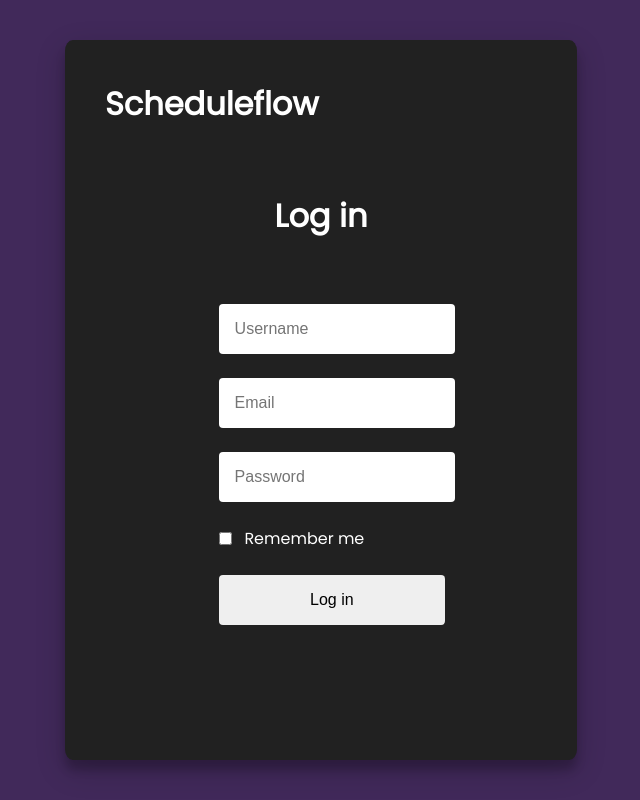
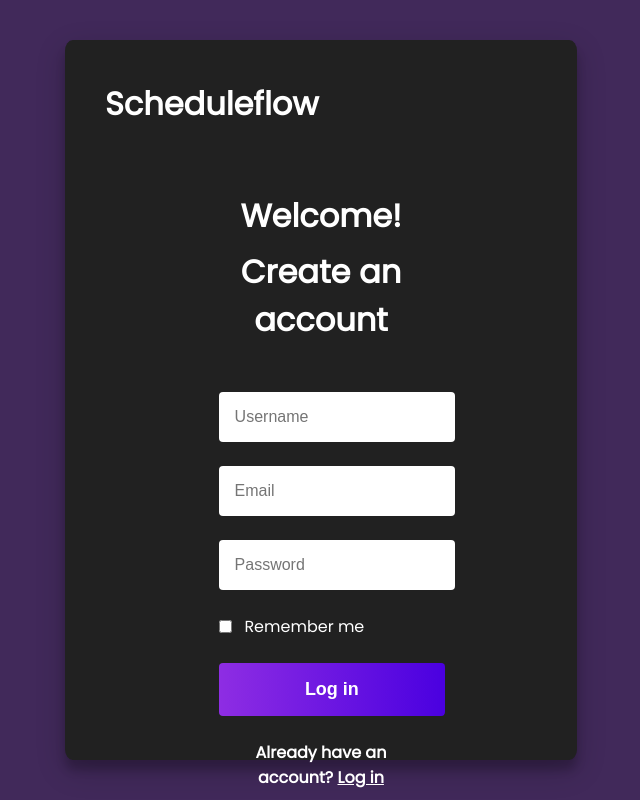
Before and after one commit to Tanzkalmar35/ScheduleFlow, a website built with Vite: page src/html/login.html in a window 1280 px wide. Shown: the whole page, without its empty margins (319-959 px from the left). Built offline with nearby package versions, Linux system fonts and the light colour scheme.

Commit message:
Filtered lambda function calls out of the success toast messages.
Reworked the signup modal (login.html).

```diff
--- a/src/html/login.html
+++ b/src/html/login.html
@@ -26,7 +26,8 @@
         </div>
         <div class="login-modal-content-wrapper">
             <div class="login-modal-content">
-                <h1 class="login-modal-headline">Log in</h1>
+                <h1 class="login-modal-headline">Welcome!</h1>
+                <h1 class="login-modal-subheadline">Create an account</h1>
                 <form id="login-form">
                     <label>
                         <input id="login-modal-username" class="input__field" type="text" placeholder="Username" required/>
@@ -41,8 +42,16 @@
                         <input id="login-modal-remember-me" type="checkbox" aria-selected="true"/>
                         <span>Remember me</span>
                     </label>
-                    <button id="login-btn" type="submit">Log in</button>
+                    <button id="login-btn" type="submit" class="submit-button">Log in</button>
                 </form>
+                <h4 class="login-modal-headline">
+                    Already have an account?
+                    <span>
+                        <a class="text-white" href="login.html">
+                            Log in
+                        </a>
+                    </span>
+                </h4>
             </div>
         </div>
     </div>
--- a/src/styles.css
+++ b/src/styles.css
@@ -92,9 +92,13 @@ input:focus {
     outline: none;
 }
 
+.login-modal-subheadline {
+    margin-bottom: 3vh;
+}
+
 .login-modal-headline {
-    margin-bottom: 5vh;
     margin-top: 3vh;
+    margin-bottom: 1vh;
 }
 
 #login-modal-remember-me {
@@ -102,14 +106,16 @@ input:focus {
     padding: 1rem;
 }
 
-#login-btn {
+.submit-button {
     width: 17.7vw;
     padding: 1rem;
     border-radius: var(--size-radius);
     border: none;
-    color: black;
-    font-size: medium;
+    font-size: large;
+    font-weight: bold;
     cursor: pointer;
+    background: linear-gradient(to right, #8e2de3, #4a00e0);
+    color: white;
 }
 
 .notifications {
@@ -198,3 +204,7 @@ input:focus {
     --color: #3498db;
     background-image: linear-gradient(to right, #3498db55, #22242f 30%);
 }
+
+.text-white {
+    color: white;
+}
--- a/src/toast.js
+++ b/src/toast.js
@@ -20,7 +20,9 @@ export function createSuccessToast(text) {
     let type = 'success';
     let icon = 'fa-solid fa-circle-check';
     let title = 'Success';
-    createToast(type, icon, title, text);
+    if (!text.toString().includes("=>")) { // Filtering messages that are just lambda functions
+        createToast(type, icon, title, text);
+    }
 }
 
 export function createErrorToast(text) {
```
